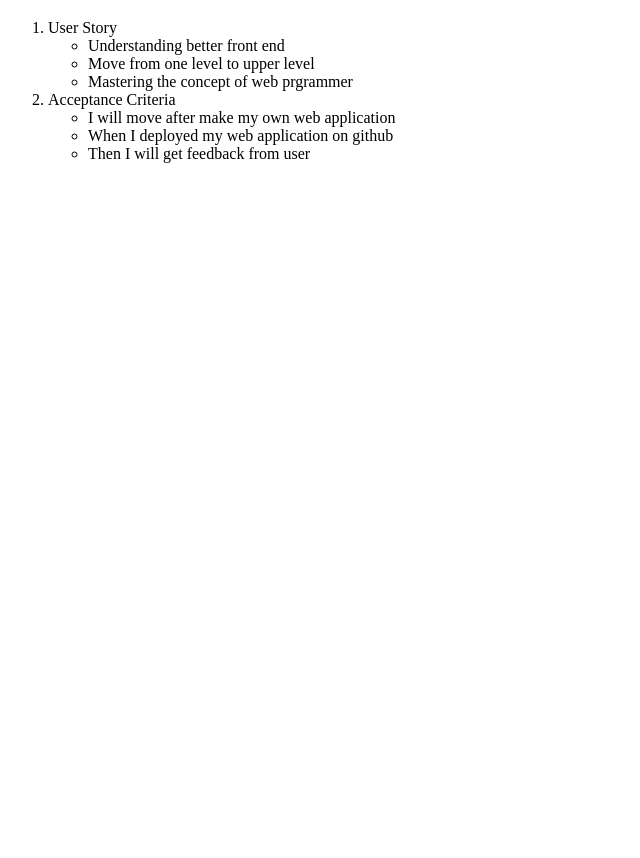
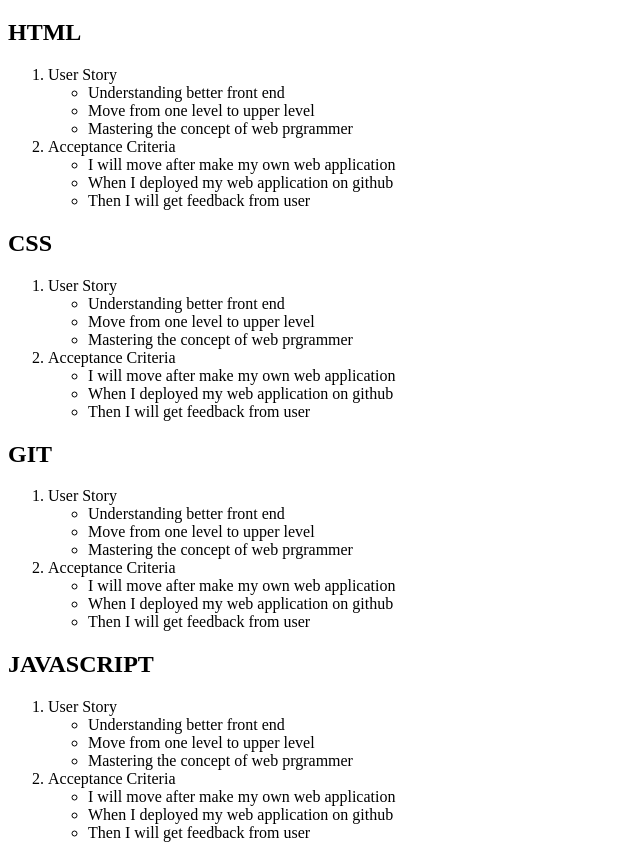
Before and after one commit to jahdona/SampleRepo, a plain HTML site: page index.html in a window 1280 px wide. Shown: the part 61-919 px from the top of the page, without its empty margins (0-640 px from the left). Before the commit the page ends 800 px from the top, so only its background shows below. Drawn offline with Linux system fonts and the light colour scheme.

Commit message:
Html Section Added

```diff
--- a/index.html
+++ b/index.html
@@ -7,7 +7,12 @@
     <title> My Sample page</title>
 </head>
 <body>
+    <header>
     <p><h1>This is my first page</h1></p>
+</header>
+<main>
+<section class="card" id="html-section">
+    <h2>HTML</h2>
     <ol>
         <li>
             User Story
@@ -30,5 +35,83 @@
             </ul>
 
     </ol>
+</section>
+<section class="card" id="css-section">
+    <h2>CSS</h2>
+    <ol>
+        <li>
+            User Story
+        </li>
+
+        <ul>
+            <li>Understanding better front end</li>
+            <li>Move from one level to upper level</li>
+            <li>Mastering the concept of web prgrammer</li>
+        </ul>
+
+        <li>
+            Acceptance Criteria
+        </li>
+
+            <ul>
+                <li>I will move after make my own web application</li>
+                <li>When I deployed my web application on github</li>
+                <li>Then I will get feedback from user</li>
+            </ul>
+
+    </ol>
+</section>
+<section class="card" id="git-section">
+    <h2>GIT</h2>
+    <ol>
+        <li>
+            User Story
+        </li>
+
+        <ul>
+            <li>Understanding better front end</li>
+            <li>Move from one level to upper level</li>
+            <li>Mastering the concept of web prgrammer</li>
+        </ul>
+
+        <li>
+            Acceptance Criteria
+        </li>
+
+            <ul>
+                <li>I will move after make my own web application</li>
+                <li>When I deployed my web application on github</li>
+                <li>Then I will get feedback from user</li>
+            </ul>
+
+    </ol>
+</section>
+<section class="card" id="javascript-section">
+    <h2>JAVASCRIPT</h2>
+    <ol>
+        <li>
+            User Story
+        </li>
+
+        <ul>
+            <li>Understanding better front end</li>
+            <li>Move from one level to upper level</li>
+            <li>Mastering the concept of web prgrammer</li>
+        </ul>
+
+        <li>
+            Acceptance Criteria
+        </li>
+
+            <ul>
+                <li>I will move after make my own web application</li>
+                <li>When I deployed my web application on github</li>
+                <li>Then I will get feedback from user</li>
+            </ul>
+
+    </ol>
+</section>
+
+</main>
 </body>
 </html>
```
